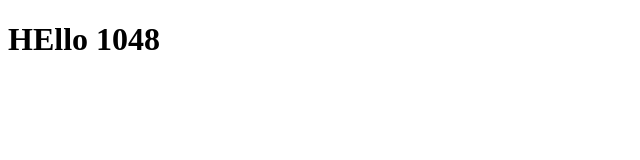
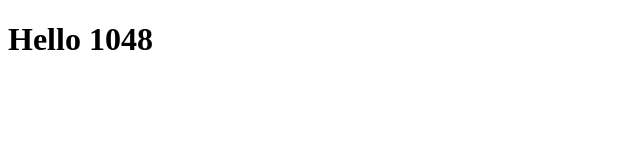
Before and after one commit to behhruz/test-with-1048, a plain HTML site: page index.html in a window 1280 px wide. Shown: the whole page, without its empty margins (0-640 px from the left). Drawn offline with Linux system fonts and the light colour scheme.

Commit message:
Benjamin

```diff
--- a/index.html
+++ b/index.html
@@ -8,7 +8,7 @@
 </head>
 
 <body>
-    <h1>HEllo 1048</h1>
+    <h1>Hello 1048</h1>
 </body>
 
 </html>
```
